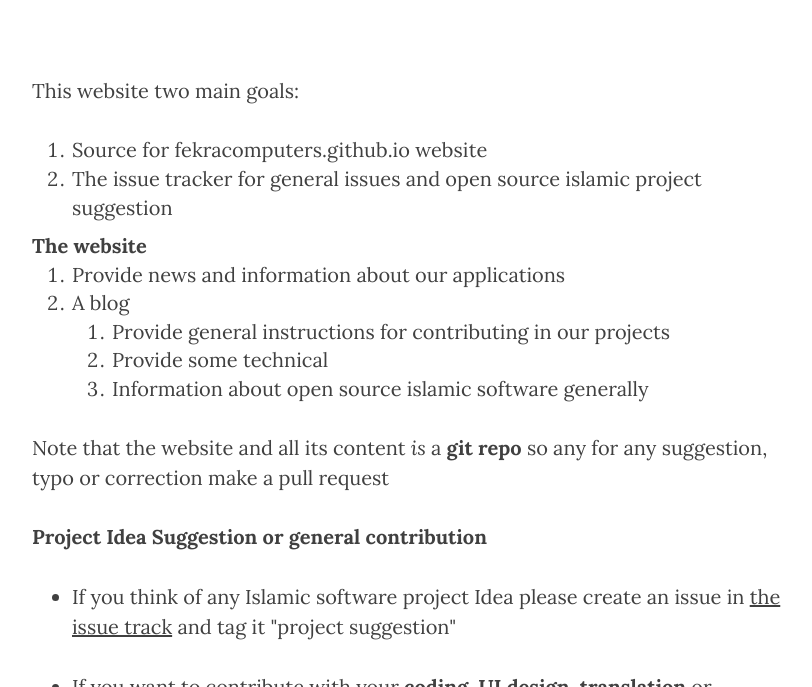
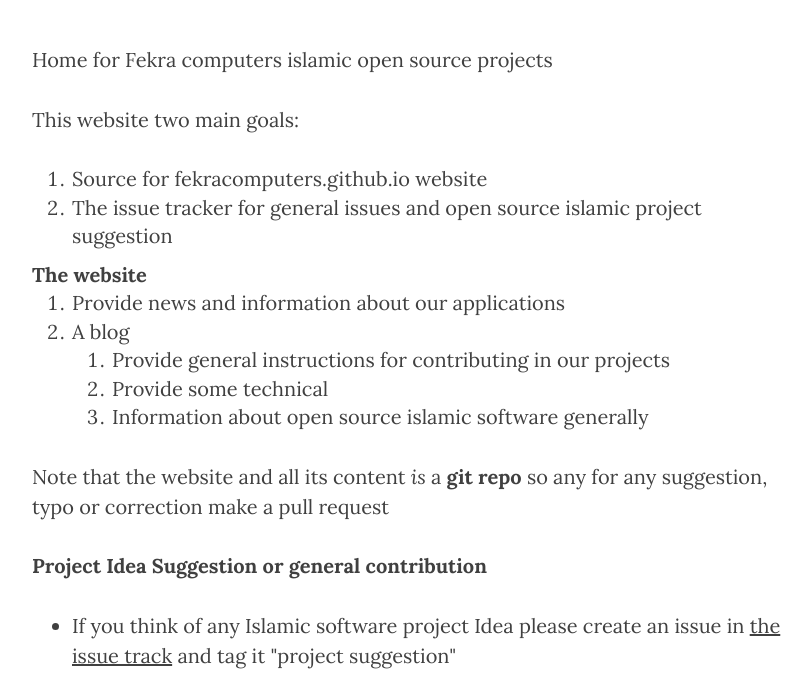
Before and after one commit to fekracomputers/fekracomputers.github.io, a Jekyll site: the page built from index.html, in a window 1280 px wide and 900 px high, scrolled down 427 px, cut to the strip 213-900 px from the top of the window. Shown: the whole strip, without its empty margins (233-1045 px from the left). Built offline with Jekyll 4.4.1, drawn with Linux system fonts in a browser that asks for light colours; nearby versions of some CDN libraries.

```diff
--- a/index.html
+++ b/index.html
@@ -8,6 +8,7 @@
 <!-- About Content -->
 <section id="about">
 	<div>
+		Home for Fekra computers islamic open source projects<br>
 <p>This website two main goals:</p>
 <ol>
 <li>Source for <a href="http://fekracomputers.github.io">fekracomputers.github.io</a> website</li>
@@ -104,3 +105,4 @@
 		</div>
 		{% endfor %}
 	</section>
+	-->
```
Also changed, not shown: other parts of index.html (+1 -1 lines).
